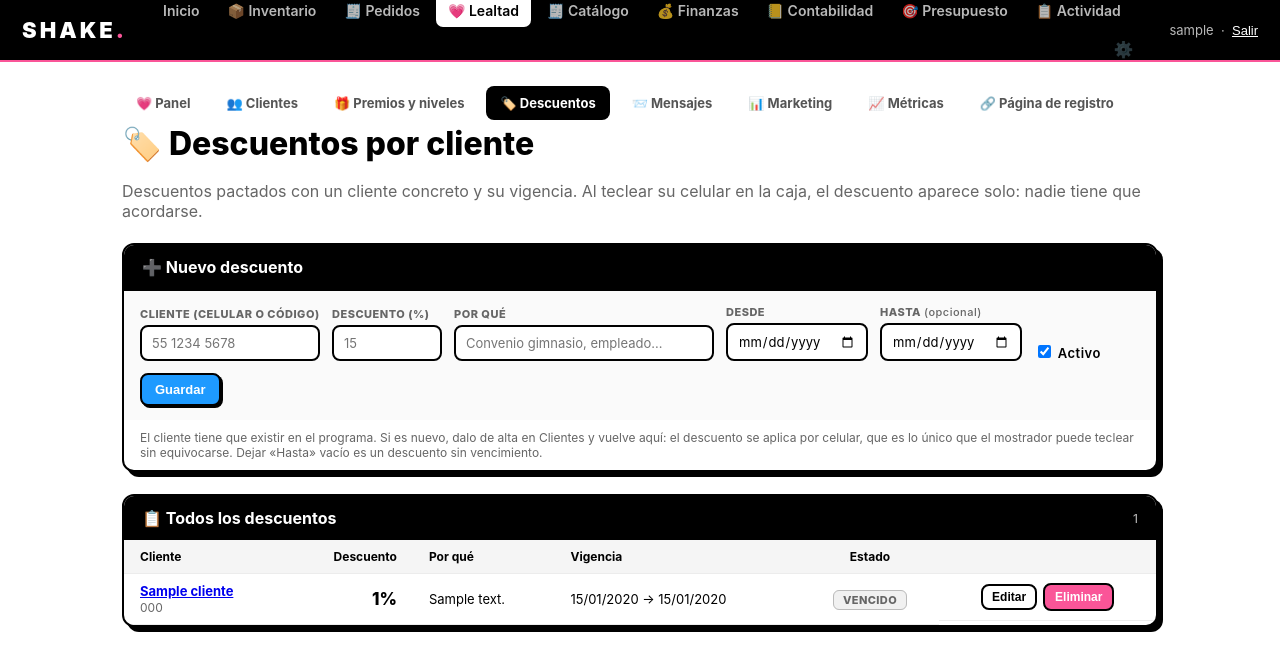
After one commit to andyrioc-arch/shake-pos, a Django app: page /lealtad/descuentos/ in a window 1280 px wide. The commit adds this page. Shown: the top 671 px of the page. Run offline with Django 5.2, Linux system fonts and the light colour scheme; a user stored in the database is signed in; tables that the repository leaves empty hold one stand-in row (values such as "Sample post").

Commit message:
Descuentos pactados por cliente, con su vigencia
Lo que pidió Andy: una lista de clientes con descuento, con fechas,
porcentaje, nombre y por qué.

Cuelga de `Cliente` y no de un nombre suelto porque el mostrador
identifica a la gente por su celular, que es lo único que se puede
teclear sin equivocarse. Un descuento a nombre de «Juan» no se puede
aplicar: hay tres Juanes y el cajero no sabe cuál.

Al teclear el celular en la caja, el descuento aparece junto a los
puntos. Todavía no cambia el cobro —eso es el paso siguiente—, pero ya
deja de depender de que alguien se acuerde.

Decisiones que sostienen el módulo:

- `hasta` vacío es «sin vencimiento», no «vencido». Un convenio no suele
  llevar fecha de fin, y tratarlo como caducado dejaría al cliente
  pagando completo sin que nadie tocara nada.
- Con dos descuentos encimados gana el de mayor porcentaje. Tiene que
  haber una regla: sin criterio, el mismo cliente pagaría distinto según
  el orden en que se dieron de alta.
- Una vigencia al revés no se guarda. Se vería en la lista y no
  aplicaría nunca, que es la peor de las dos formas de fallar.
- `estado` no reimplementa la regla: pregunta a `esta_vigente()` y solo
  explica el «no». Dos definiciones de vigente que se mantienen a mano
  acaban contradiciéndose.

La revisión de código encontró tres cosas, todas arregladas y con test:
un porcentaje «NaN» tumbaba la página con un 500 (Decimal lo acepta y
revienta al compararlo — la misma trampa que ya documenta `api._monto`);
`estado` repetía la regla de vigencia; y la vista sabía editar pero
ninguna pantalla podía pedírselo.

27 tests nuevos. Verificado en el navegador: alta, edición, cancelar,
borrado, los tres estados y el aviso en la caja.

Co-Authored-By: Claude Opus 5 <noreply@anthropic.com>

```diff
--- a/lealtad/templates/lealtad/_base_lealtad.html
+++ b/lealtad/templates/lealtad/_base_lealtad.html
@@ -92,6 +92,7 @@ resto del sitio: bloques con borde negro y sombra dura.
     <a href="{% url 'lealtad_clientes' %}" class="{% if seccion == 'clientes' %}act{% endif %}">👥 Clientes</a>
     {% if user.is_superuser %}
       <a href="{% url 'lealtad_premios' %}" class="{% if seccion == 'premios' %}act{% endif %}">🎁 Premios y niveles</a>
+      <a href="{% url 'lealtad_descuentos' %}" class="{% if seccion == 'descuentos' %}act{% endif %}">🏷️ Descuentos</a>
       <a href="{% url 'lealtad_mensajes' %}" class="{% if seccion == 'mensajes' %}act{% endif %}">📨 Mensajes</a>
       <a href="{% url 'lealtad_marketing' %}" class="{% if seccion == 'marketing' %}act{% endif %}">📊 Marketing</a>
       <a href="{% url 'lealtad_metricas' %}" class="{% if seccion == 'metricas' %}act{% endif %}">📈 Métricas</a>
--- /dev/null
+++ b/lealtad/templates/lealtad/descuentos.html
@@ -0,0 +1,177 @@
+{% extends "lealtad/_base_lealtad.html" %}
+{% block title %}Descuentos{% endblock %}
+{% block extra_head %}{{ block.super }}
+<style>
+  .est { font-size:11px; font-weight:800; padding:2px 9px; border-radius:6px;
+         text-transform:uppercase; letter-spacing:.4px; white-space:nowrap; }
+  .est.vigente     { background:#e7f3ff; color:#1478cc; border:1px solid #1478cc; }
+  .est.programado  { background:#fff6d6; color:#7a5c00; border:1px solid #b98d00; }
+  .est.vencido     { background:#f1f1f1; color:#666;    border:1px solid #bbb; }
+  .est.desactivado { background:#ffe6f1; color:#c81a63; border:1px solid #c81a63; }
+  .pct { font-size:17px; font-weight:800; }
+  .acciones { display:flex; gap:6px; align-items:center; justify-content:center; }
+  .acciones form { margin:0; }
+  /* `.btn` fija su propio `display`, que le gana al atributo `hidden` del
+     navegador: sin esta regla el botón de cancelar se ve siempre, también
+     cuando no se está editando nada. */
+  [hidden] { display:none !important; }
+</style>
+{% endblock %}
+{% block lealtad %}
+<h1>🏷️ Descuentos por cliente</h1>
+<p class="muted">
+  Descuentos pactados con un cliente concreto y su vigencia. Al teclear su
+  celular en la caja, el descuento aparece solo: nadie tiene que acordarse.
+  {% if vigentes %}Hoy hay {{ vigentes }} vigente{{ vigentes|pluralize }}.{% endif %}
+</p>
+
+<div class="blk">
+  <h2>➕ Nuevo descuento</h2>
+  <form method="post" action="{% url 'lealtad_descuento_guardar' %}" class="formrow"
+        id="form-descuento">
+    {% csrf_token %}
+    <input type="hidden" name="pk" id="f-pk">
+    <div class="campo">
+      <label for="cliente">Cliente (celular o código)</label>
+      <input class="inp" id="cliente" name="cliente" required
+             placeholder="55 1234 5678" style="width:180px">
+    </div>
+    <div class="campo">
+      <label for="porcentaje">Descuento (%)</label>
+      <input class="inp" id="porcentaje" name="porcentaje" type="number"
+             step="0.01" min="0.01" max="100" required style="width:110px"
+             placeholder="15">
+    </div>
+    <div class="campo">
+      <label for="descripcion">Por qué</label>
+      <input class="inp" id="descripcion" name="descripcion" maxlength="200"
+             placeholder="Convenio gimnasio, empleado…" style="width:260px">
+    </div>
+    <div class="campo">
+      <label for="desde">Desde</label>
+      <input class="inp" id="desde" name="desde" type="date">
+    </div>
+    <div class="campo">
+      <label for="hasta">Hasta <span style="text-transform:none;font-weight:500">(opcional)</span></label>
+      <input class="inp" id="hasta" name="hasta" type="date">
+    </div>
+    <div class="campo">
+      <label>&nbsp;</label>
+      <label style="font-size:13px;text-transform:none;color:#000;font-weight:600">
+        <input type="checkbox" name="activo" id="f-activo" value="1" checked> Activo
+      </label>
+    </div>
+    <button class="btn pri" type="submit">Guardar</button>
+    <button class="btn ghost" type="button" id="f-cancelar" hidden>Cancelar</button>
+  </form>
+  <p class="muted" style="padding:10px 16px;font-size:12px;margin:0">
+    El cliente tiene que existir en el programa. Si es nuevo, dalo de alta en
+    Clientes y vuelve aquí: el descuento se aplica por celular, que es lo único
+    que el mostrador puede teclear sin equivocarse.
+    Dejar «Hasta» vacío es un descuento sin vencimiento.
+  </p>
+</div>
+
+<div class="blk">
+  <h2>📋 Todos los descuentos <span class="sub">{{ descuentos|length }}</span></h2>
+  <table class="t">
+    <thead><tr>
+      <th class="izq">Cliente</th><th>Descuento</th><th class="izq">Por qué</th>
+      <th class="izq">Vigencia</th><th class="cen">Estado</th><th class="cen"></th>
+    </tr></thead>
+    <tbody>
+      {% for d in descuentos %}
+      <tr>
+        <td class="izq">
+          <a href="{% url 'lealtad_cliente' d.cliente.pk %}"><b>{{ d.cliente.nombre|default:"Sin nombre" }}</b></a>
+          <br><span class="muted" style="font-size:12px">{{ d.cliente.telefono_display }}</span>
+        </td>
+        <td><span class="pct">{{ d.porcentaje|floatformat:"-2" }}%</span></td>
+        <td class="izq">{{ d.descripcion|default:"—" }}</td>
+        <td class="izq">
+          {{ d.desde|date:"d/m/Y" }} →
+          {% if d.hasta %}{{ d.hasta|date:"d/m/Y" }}{% else %}<span class="muted">sin vencimiento</span>{% endif %}
+        </td>
+        <td class="cen"><span class="est {{ d.estado }}">{{ d.estado }}</span></td>
+        <td class="cen acciones">
+          <button class="btn sm" type="button" data-editar="{{ d.pk }}">Editar</button>
+          <form method="post" action="{% url 'lealtad_descuento_eliminar' d.pk %}"
+                onsubmit="return confirm('¿Eliminar el descuento de {{ d.cliente.nombre_corto|escapejs }}?')">
+            {% csrf_token %}
+            <button class="btn del" type="submit">Eliminar</button>
+          </form>
+        </td>
+      </tr>
+      {% comment %}
+        Los datos para editar viajan en la fila y no en el JS: así no hay una
+        segunda copia del descuento que se pueda desfasar de la tabla.
+      {% endcomment %}
+      <tr class="datos-edicion" hidden
+          data-pk="{{ d.pk }}"
+          {% comment %}
+            `stringformat:"s"` y no el valor a secas: así el número no pasa por
+            la localización, que en otro idioma pondría coma decimal y el
+            <input type="number"> lo recibiría vacío.
+          {% endcomment %}
+          data-porcentaje="{{ d.porcentaje|stringformat:'s' }}"
+          data-descripcion="{{ d.descripcion }}"
+          data-desde="{{ d.desde|date:'Y-m-d' }}"
+          data-hasta="{% if d.hasta %}{{ d.hasta|date:'Y-m-d' }}{% endif %}"
+          data-activo="{% if d.activo %}1{% endif %}"
+          data-cliente="{{ d.cliente.nombre|default:d.cliente.telefono_display }}"></tr>
+      {% empty %}
+      <tr><td colspan="6" style="text-align:center;color:#999;padding:22px;">
+        Todavía no hay descuentos pactados.
+      </td></tr>
+      {% endfor %}
+    </tbody>
+  </table>
+</div>
+
+<script>
+  // Editar: sube los datos de la fila al formulario de arriba y lo convierte
+  // en «guardar cambios». Al editar NO se puede cambiar de cliente —la vista
+  // ignora ese campo— así que se muestra bloqueado en vez de dejar creer que
+  // se puede reasignar el descuento a otra persona.
+  (function () {
+    const form = document.getElementById("form-descuento");
+    const pk = document.getElementById("f-pk");
+    const cliente = document.getElementById("cliente");
+    const cancelar = document.getElementById("f-cancelar");
+    const enviar = form.querySelector('button[type="submit"]');
+    const titulo = form.closest(".blk").querySelector("h2");
+    const tituloOriginal = titulo.textContent;
+
+    function limpiar() {
+      form.reset();
+      pk.value = "";
+      cliente.readOnly = false;
+      cancelar.hidden = true;
+      enviar.textContent = "Guardar";
+      titulo.textContent = tituloOriginal;
+    }
+
+    document.querySelectorAll("[data-editar]").forEach(function (boton) {
+      boton.addEventListener("click", function () {
+        const fila = document.querySelector(
+          '.datos-edicion[data-pk="' + boton.dataset.editar + '"]');
+        if (!fila) { return; }
+        pk.value = fila.dataset.pk;
+        cliente.value = fila.dataset.cliente;
+        cliente.readOnly = true;
+        document.getElementById("porcentaje").value = fila.dataset.porcentaje;
+        document.getElementById("descripcion").value = fila.dataset.descripcion;
+        document.getElementById("desde").value = fila.dataset.desde;
+        document.getElementById("hasta").value = fila.dataset.hasta;
+        document.getElementById("f-activo").checked = !!fila.dataset.activo;
+        cancelar.hidden = false;
+        enviar.textContent = "Guardar cambios";
+        titulo.textContent = "✏️ Editando el descuento de " + fila.dataset.cliente;
+        form.scrollIntoView({ behavior: "smooth", block: "center" });
+      });
+    });
+
+    cancelar.addEventListener("click", limpiar);
+  })();
+</script>
+{% endblock %}
--- a/lealtad/urls.py
+++ b/lealtad/urls.py
@@ -25,6 +25,12 @@ panel_urls = [
          name="lealtad_canje_entregar"),
     path("canjes/<int:pk>/cancelar/", views.canje_cancelar,
          name="lealtad_canje_cancelar"),
+
+    path("descuentos/", views.descuentos, name="lealtad_descuentos"),
+    path("descuentos/guardar/", views.descuento_guardar,
+         name="lealtad_descuento_guardar"),
+    path("descuentos/<int:pk>/eliminar/", views.descuento_eliminar,
+         name="lealtad_descuento_eliminar"),
 
     path("premios/", views.premios, name="lealtad_premios"),
     path("premios/guardar/", views.premio_guardar, name="lealtad_premio_guardar"),
--- a/lealtad/views.py
+++ b/lealtad/views.py
@@ -19,8 +19,9 @@ from inventario.models import Receta
 from inventario.views import _qr_svg
 from . import automatizaciones, mensajeria, metricas, servicios, wallet
 from .models import (
-    Automatizacion, Campana, Canje, Cliente, ConfiguracionPrograma, Mensaje,
-    Nivel, Plantilla, Premio, PromocionPuntos, TelefonoInvalido, resuelve_id,
+    Automatizacion, Campana, Canje, Cliente, ConfiguracionPrograma,
+    DescuentoCliente, Mensaje, Nivel, Plantilla, Premio, PromocionPuntos,
+    TelefonoInvalido, resuelve_id,
 )
 
 solo_super = user_passes_test(lambda u: u.is_superuser, login_url='/')
@@ -317,6 +318,7 @@ def buscar(request):
     if not cliente:
         return JsonResponse({"encontrado": False, "necesita_nombre": True})
     nivel = cliente.nivel
+    descuento = cliente.descuento_vigente
     return JsonResponse({
         "encontrado": True,
         "id": cliente.pk,
@@ -326,8 +328,99 @@ def buscar(request):
         "puntos": cliente.puntos_saldo,
         "nivel": str(nivel) if nivel else "",
         "premios": [p.nombre for p in cliente.premios_disponibles()],
+        # El descuento pactado, para que el mostrador no dependa de que alguien
+        # se acuerde. Va como número y como texto: el número lo aplica la caja,
+        # el texto lo lee el cajero.
+        "descuento": (str(descuento.porcentaje) if descuento else None),
+        "descuento_motivo": (descuento.descripcion if descuento else ""),
         "url": cliente.get_absolute_url(),
     })
+
+
+# ══════════════════════════════════════════════════════════════════════════════
+#  DESCUENTOS POR CLIENTE
+# ══════════════════════════════════════════════════════════════════════════════
+
+@login_required
+@solo_super
+def descuentos(request):
+    """Los descuentos pactados, con su vigencia. Solo el dueño: es dinero."""
+    filas = (DescuentoCliente.objects.select_related("cliente")
+             .order_by("-activo", "-desde", "-id"))
+    return render(request, "lealtad/descuentos.html", {
+        "active": "lealtad",
+        "seccion": "descuentos",
+        "descuentos": filas,
+        "vigentes": sum(1 for d in filas if d.estado == "vigente"),
+    })
+
+
+@require_POST
+@login_required
+@solo_super
+def descuento_guardar(request):
+    pk = request.POST.get("pk")
+    descuento = resuelve_id(DescuentoCliente, pk) if pk else DescuentoCliente()
+    if pk and not descuento:
+        messages.error(request, "Ese descuento ya no existe.")
+        return redirect("lealtad_descuentos")
+
+    # El cliente se busca por celular o código, igual que en la caja: es lo
+    # único que identifica a alguien sin ambigüedad.
+    if not descuento.pk:
+        cliente = servicios.buscar_cliente(request.POST.get("cliente"))
+        if not cliente:
+            messages.error(
+                request,
+                "No encontré a ese cliente. Búscalo por su celular o su "
+                "código, y si es nuevo dalo de alta primero.")
+            return redirect("lealtad_descuentos")
+        descuento.cliente = cliente
+
+    # `is_finite()` antes de comparar: `Decimal("NaN")` se construye sin
+    # quejarse y revienta con InvalidOperation en cuanto se compara con `<`,
+    # que sería un 500 en vez de este mensaje. Misma guarda que `api._monto`.
+    porcentaje = _decimal(request.POST.get("porcentaje"))
+    if porcentaje is not None and not porcentaje.is_finite():
+        porcentaje = None
+    if porcentaje is None or not (Decimal("0") < porcentaje <= Decimal("100")):
+        messages.error(request, "El descuento debe estar entre 0 y 100%.")
+        return redirect("lealtad_descuentos")
+
+    desde = _fecha(request.POST.get("desde")) or timezone.localdate()
+    hasta = _fecha(request.POST.get("hasta"))
+    # Una vigencia al revés no se guarda: el descuento se vería en la lista y
+    # no aplicaría nunca, que es la peor de las dos formas de fallar.
+    if hasta and hasta < desde:
+        messages.error(request, "La fecha de fin no puede ser antes de la de inicio.")
+        return redirect("lealtad_descuentos")
+
+    descuento.porcentaje = porcentaje
+    descuento.descripcion = request.POST.get("descripcion", "").strip()[:200]
+    descuento.desde = desde
+    descuento.hasta = hasta
+    descuento.activo = bool(request.POST.get("activo"))
+    descuento.save()
+
+    _log(request, descuento, CHANGE if pk else ADDITION,
+         "Editó un descuento" if pk else "Creó un descuento")
+    messages.success(
+        request,
+        f"Descuento de {descuento.porcentaje}% guardado para "
+        f"{descuento.cliente.nombre_corto}.")
+    return redirect("lealtad_descuentos")
+
+
+@require_POST
+@login_required
+@solo_super
+def descuento_eliminar(request, pk):
+    descuento = get_object_or_404(DescuentoCliente, pk=pk)
+    _log(request, descuento, DELETION, "Eliminó un descuento")
+    nombre = descuento.cliente.nombre_corto
+    descuento.delete()
+    messages.success(request, f"Descuento de {nombre} eliminado.")
+    return redirect("lealtad_descuentos")
 
 
 # ══════════════════════════════════════════════════════════════════════════════
```
Also changed, not shown: inventario/templates/inventario/panel.html (+8 -0 lines), lealtad/admin.py (+12 -2 lines), lealtad/models.py (+91 -0 lines), lealtad/tests.py (+232 -3 lines), lealtad/migrations/0004_descuentos_de_cliente.py (added).
